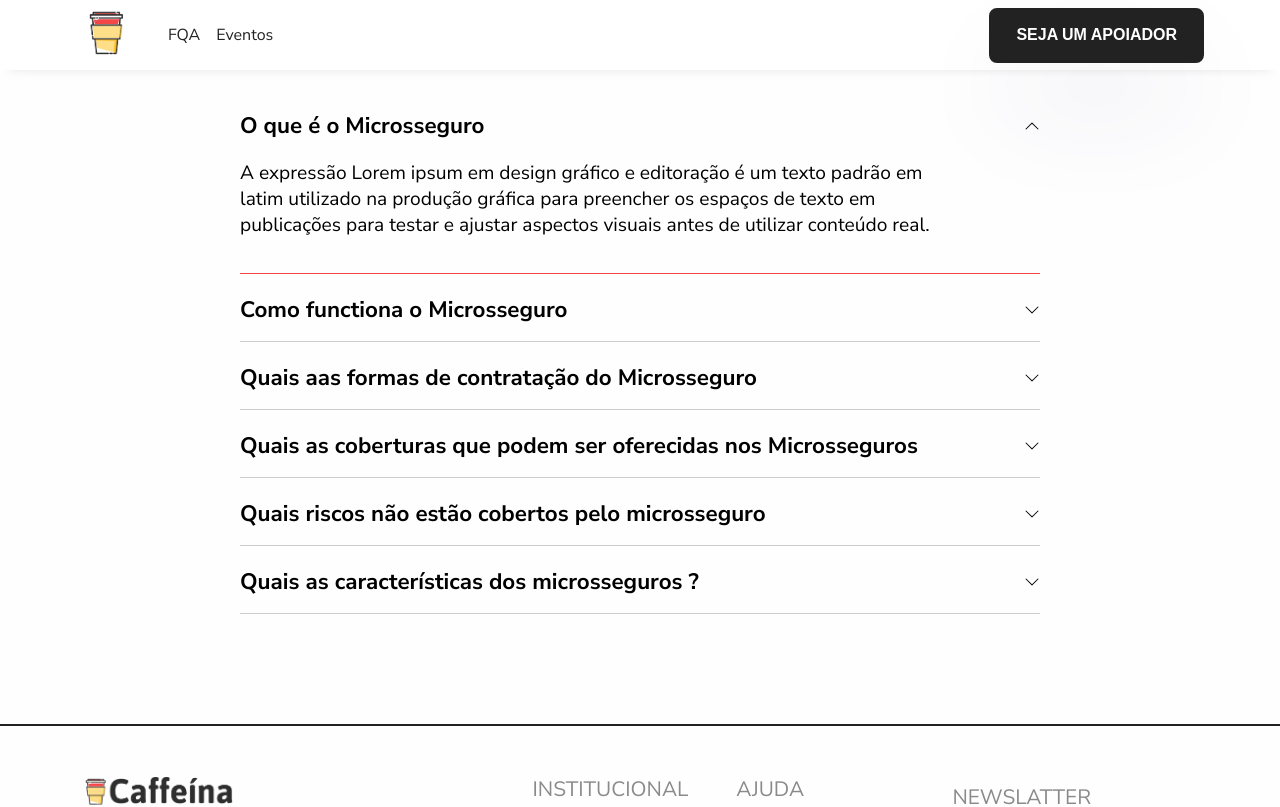
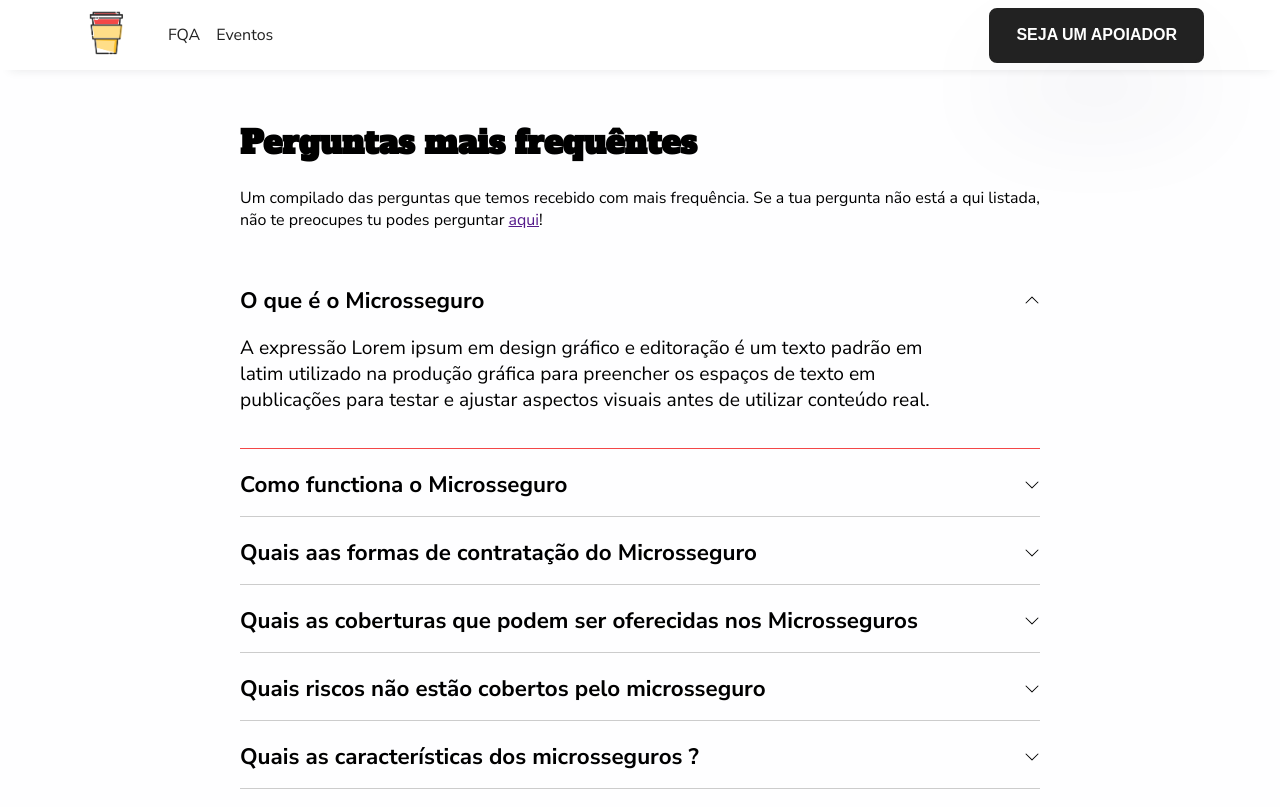
Before and after one commit to TyperGuy/caffeina, a Next.js app: page /fqa in a window 1280 px wide. Shown: the top 807 px of the page. Built offline with nearby package versions, Linux system fonts and the light colour scheme.

Commit message:
feat : add digital fqa component

```diff
--- a/src/pages/fqa.tsx
+++ b/src/pages/fqa.tsx
@@ -16,6 +16,15 @@ const FQA: NextPage = () => {
   return(
     <div style={Style}>
       <div style={Style1}>
+        <h1>Perguntas mais frequêntes</h1>
+        <span>Um compilado das perguntas que temos recebido com mais frequência.
+          Se a tua pergunta não está a qui listada, não te preocupes tu podes
+          perguntar <a href="" >aqui</a>!
+        </span>
+        <br />
+        <br />
+        <br />
+        <div>
           {
             Questions.map(question =>
               <Acordion
@@ -25,6 +34,7 @@ const FQA: NextPage = () => {
           }
         </div>
       </div>
+    </div>
   )
 };
 
```
Lines whose indentation alone changed are shown as unchanged.
